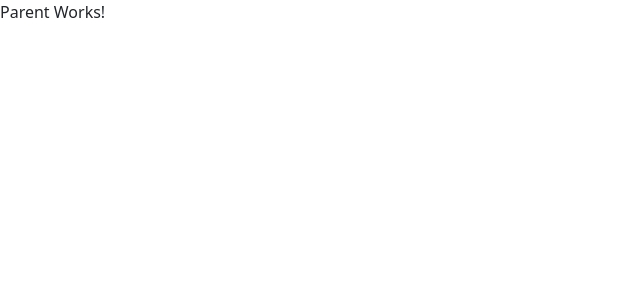
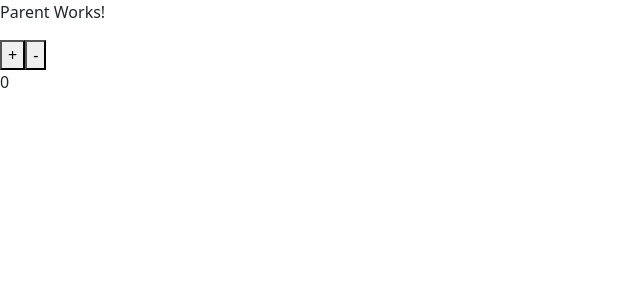
Before and after one commit to sarathiscookie/angular-project, an Angular app: page / in a window 1280 px wide. Shown: the top 300 px of the page, without its empty margins (0-640 px from the left). Built offline with nearby package versions, Linux system fonts and the light colour scheme.

Commit message:
Two way binding.

```diff
--- a/src/app/child/child.component.html
+++ b/src/app/child/child.component.html
@@ -1 +1,3 @@
-<p>Child Works!</p>
+<button (click)="inc()">+</button>
+<button (click)="dec()">-</button>
+<p>{{ count }}</p>
--- a/src/app/child/child.component.ts
+++ b/src/app/child/child.component.ts
@@ -1,4 +1,4 @@
-import { Component, OnInit } from '@angular/core';
+import { Component, OnInit, Input, Output, EventEmitter } from '@angular/core';
 
 @Component({
   selector: 'app-child',
@@ -7,9 +7,26 @@ import { Component, OnInit } from '@angular/core';
 })
 export class ChildComponent implements OnInit {
 
+  @Input() count: number;
+
+  @Output() emitResult = new EventEmitter<number>();
+
   constructor() { }
 
   ngOnInit(): void {
   }
 
+  inc() {
+    this.result(+1);
+  }
+
+  dec() {
+    this.result(-1);
+  }
+
+  result(data: number) {
+    this.count = this.count + data;
+    this.emitResult.emit(this.count);
+  }
+
 }
--- a/src/app/parent/parent.component.html
+++ b/src/app/parent/parent.component.html
@@ -1 +1,3 @@
 <p>Parent Works!</p>
+
+<app-child [count]="parentValue" (emitResult)="parentValue"></app-child>
--- a/src/app/parent/parent.component.ts
+++ b/src/app/parent/parent.component.ts
@@ -7,6 +7,8 @@ import { Component, OnInit } from '@angular/core';
 })
 export class ParentComponent implements OnInit {
 
+  parentValue = 0;
+
   constructor() { }
 
   ngOnInit(): void {
```
